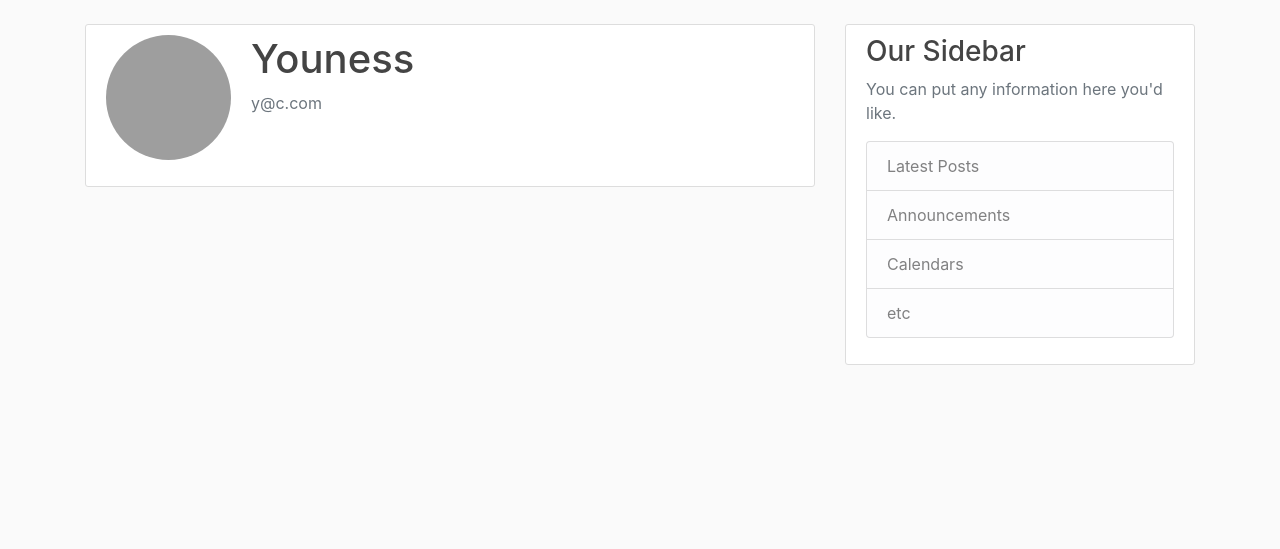
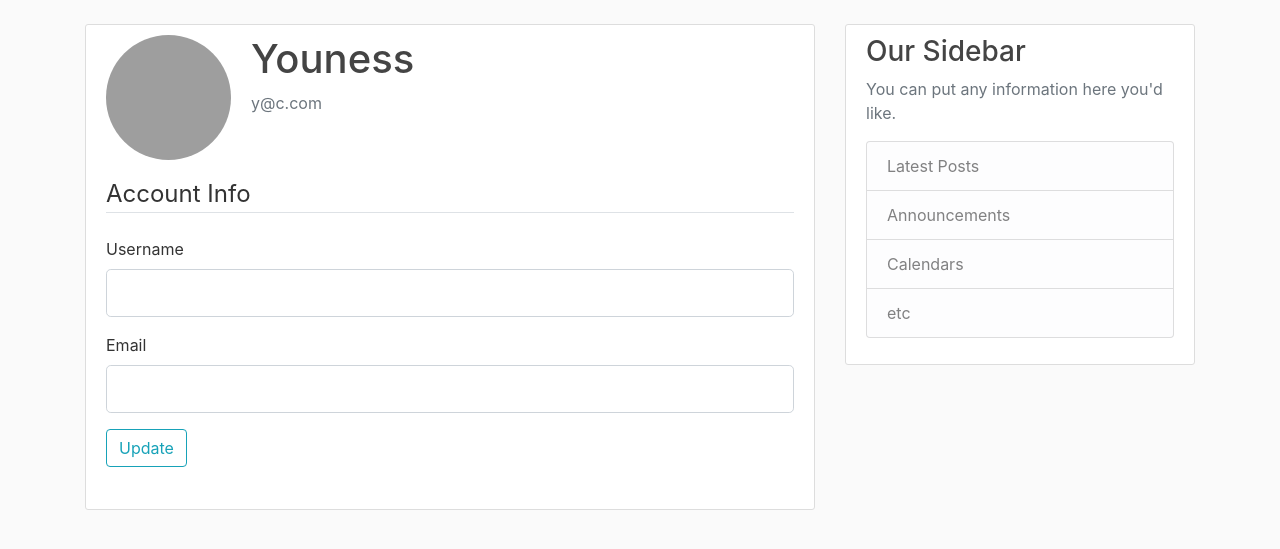
Before and after one commit to Y-EK/Flask_SQLAlchemy_Blog, a Flask app: page /account in a window 1280 px wide. Shown: the part 56-605 px from the top of the page. Run offline with Flask 2, Linux system fonts and the light colour scheme; a user stored in the database is signed in; some libraries are stand-ins or nearby versions; grey boxes are pictures that could not be loaded.

Commit message:
add updating username and email

```diff
--- a/flaskblog/routes.py
+++ b/flaskblog/routes.py
@@ -1,6 +1,6 @@
 from flask import render_template, url_for, flash, redirect, request
 from flaskblog import app, bcrypt, db
-from flaskblog.forms import RegistrationForm, LoginForm
+from flaskblog.forms import RegistrationForm, LoginForm, UpdateAccountForm
 from flaskblog.models import User, Post
 from flask_login import login_user, current_user, logout_user, login_required
 
@@ -67,5 +67,6 @@ def logout():
 @app.route('/account')
 @login_required
 def account():
+    form = UpdateAccountForm()
     image_file = url_for('static', filename='profile_pics/' + current_user.image_file)
-    return render_template('account.html', title='Account', image_file=image_file)
+    return render_template('account.html', title='Account', image_file=image_file, form=form)
--- a/flaskblog/templates/account.html
+++ b/flaskblog/templates/account.html
@@ -8,6 +8,44 @@
             <p class="text-secondary">{{ current_user.email }}</p>
         </div>
     </div>
-        <!-- FORM HERE -->
+    <form method="POST" action="">
+        {{ form.hidden_tag() }}
+        <fieldset class="form-group">
+            <legend class="border-bottom mb-4">Account Info</legend>
+            <div class="form-group">
+                {{ form.username.label(class="form-control-label") }}
+                {% if form.username.errors %}
+                {{ form.username(class="form-control form-control-lg is-invalid") }}
+                <div class="invalid-feedback">
+                    {% for error in form.username.errors %}
+                    <span>
+                        {{ error }}
+                    </span>
+                    {% endfor %}
+                </div>
+                {% else %}
+                {{ form.username(class="form-control form-control-lg") }}
+                {% endif %}
+            </div>
+            <div class="form-group">
+                {{ form.email.label(class="form-control-label") }}
+                {% if form.email.errors %}
+                {{ form.email(class="form-control form-control-lg is-invalid") }}
+                <div class="invalid-feedback">
+                    {% for error in form.email.errors %}
+                    <span>
+                        {{ error }}
+                    </span>
+                    {% endfor %}
+                </div>
+                {% else %}
+                {{ form.email(class="form-control form-control-lg") }}
+                {% endif %}
+            </div>
+            <div class="form-group">
+                {{ form.submit(class="btn btn-outline-info") }}
+            </div>
+        </fieldset>
+    </form>
 </div>
 {% endblock content %}
```
Lines whose indentation alone changed are shown as unchanged.
